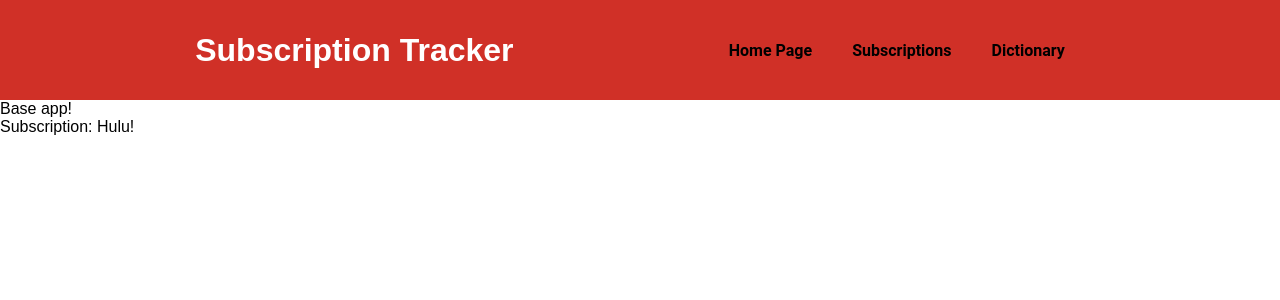
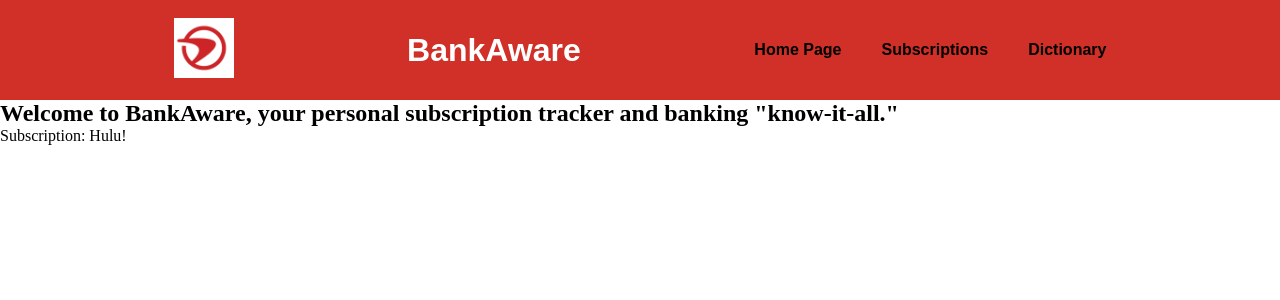
Before and after one commit to shreeyachand/BankAware, a Next.js app: page / in a window 1280 px wide. Shown: the top 300 px of the page. Built offline with nearby package versions, Linux system fonts and the light colour scheme.

Commit message:
adding more css features, etc

```diff
--- a/src/app/globals.css
+++ b/src/app/globals.css
@@ -20,12 +20,13 @@ html,
 body {
   max-width: 100vw;
   overflow-x: hidden;
+  font-family: "Barlow";
 }
 
 body {
   color: var(--text-color);
   background: var(--background);
-  font-family: Arial, Helvetica, sans-serif;
+  /* font-family: Arial, Helvetica, sans-serif; */
   -webkit-font-smoothing: antialiased;
   -moz-osx-font-smoothing: grayscale;
 }
--- a/src/app/page.js
+++ b/src/app/page.js
@@ -6,7 +6,7 @@ import Subscription from "@/components/Subscription";
 export default function Home() {
   return (
     <>
-      <div>Base app!</div>
+      <h2>Welcome to BankAware, your personal subscription tracker and banking "know-it-all."</h2>
       {/*Sample of using subscription component, will be filled with our data*/}
       <Subscription name="Hulu" />
     </>
--- a/src/components/header.css
+++ b/src/components/header.css
@@ -10,14 +10,14 @@
   }
 
   .logo {
-    font-family: 'Belleza', sans-serif;
+    font-family: 'Barlow', sans-serif;
   }
 
   .links {
     display: flex;
     align-items: center;
     justify-content: space-between;
-    font-family: 'Roboto', sans-serif;
+    font-family: 'Barlow', sans-serif;
   }
 
   a {
@@ -26,3 +26,9 @@
     color: white;
     font-weight: 600;
   }
+
+  .nav-icon {
+    width: 60px; /* Adjust size as needed */
+    height: 60px;
+    /* margin-right: 10px; Add spacing if needed */
+}
--- a/src/components/header.js
+++ b/src/components/header.js
@@ -5,7 +5,10 @@ import './header.css';
 const Header = () => {
     return (
         <div className="header">
-            <h1 className="logo">Subscription Tracker</h1>
+            <Link href="/">
+            <img className="nav-icon"src="/favicon.jpeg" alt="Logo"></img>
+            </Link>
+            <h1 className="logo">BankAware</h1>
             <div className="links">
                 <Link href="/">Home Page</Link>
                 <Link href="/subscription">Subscriptions</Link>
```
